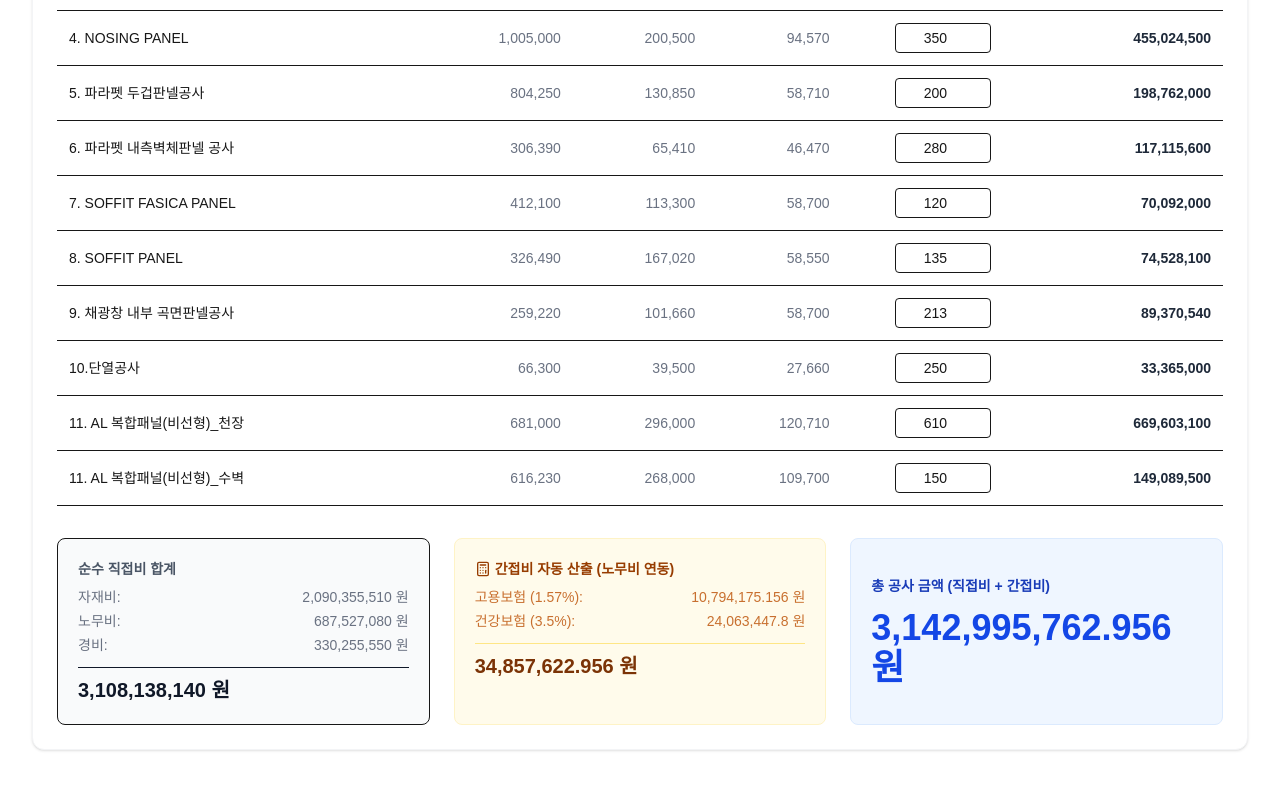
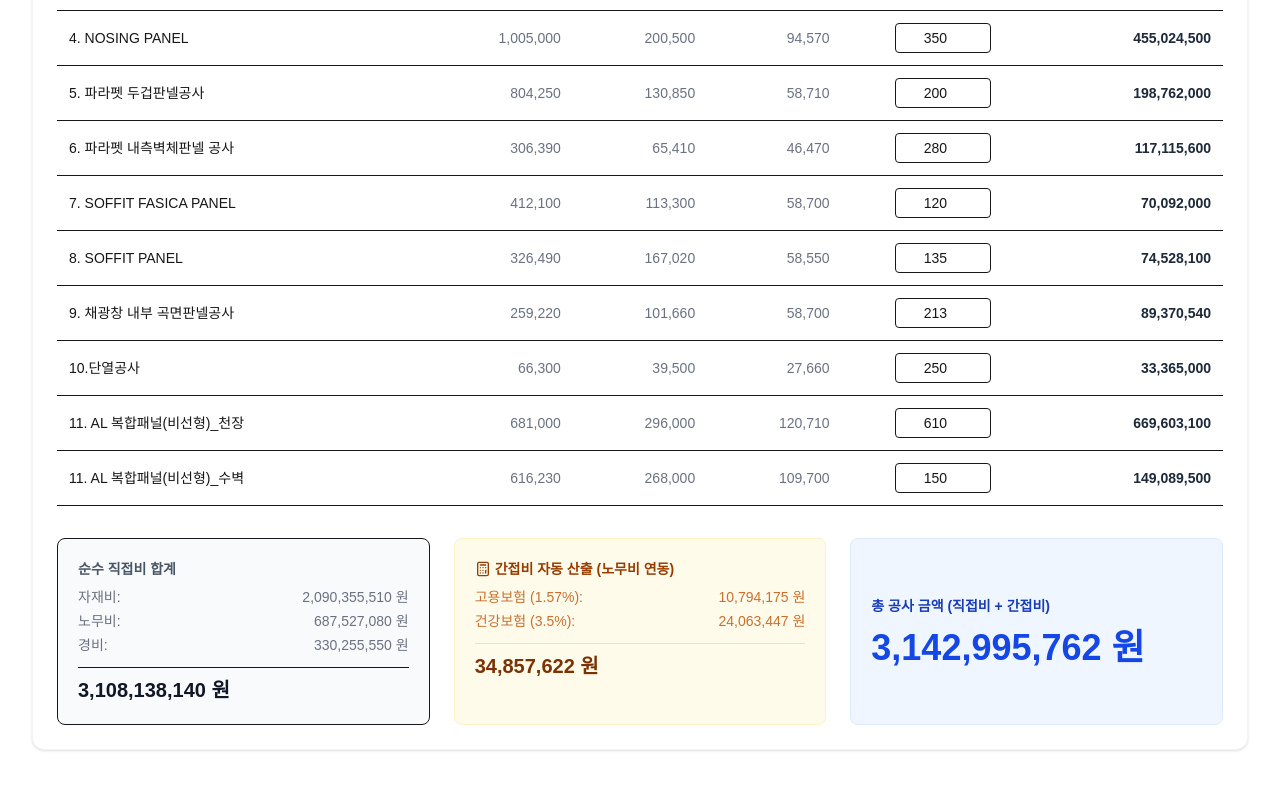
Before and after one commit to chingu70-code/g-town-pm, a Next.js app: page / in a window 1280 px wide. Shown: the part 401-1191 px from the top of the page. Built offline with nearby package versions, Linux system fonts and the light colour scheme.

Commit message:
fix: remove decimal points from cost calculation

```diff
--- a/src/app/page.tsx
+++ b/src/app/page.tsx
@@ -30,8 +30,8 @@ export default function CostPage() {
   const totalExpense = costItems.reduce((acc, item) => acc + (item.quantity * item.expensePrice), 0);
   const directTotal = totalMaterial + totalLabor + totalExpense;
 
-  const employmentInsurance = totalLabor * 0.0157; // 고용보험
-  const healthInsurance = totalLabor * 0.035;      // 건강보험 (가정)
+  const employmentInsurance = Math.floor(totalLabor * 0.0157); // 고용보험 (원단위 절사)
+  const healthInsurance = Math.floor(totalLabor * 0.035);      // 건강보험 (원단위 절사)
   const indirectTotal = employmentInsurance + healthInsurance;
   const grandTotal = directTotal + indirectTotal;
 
```
